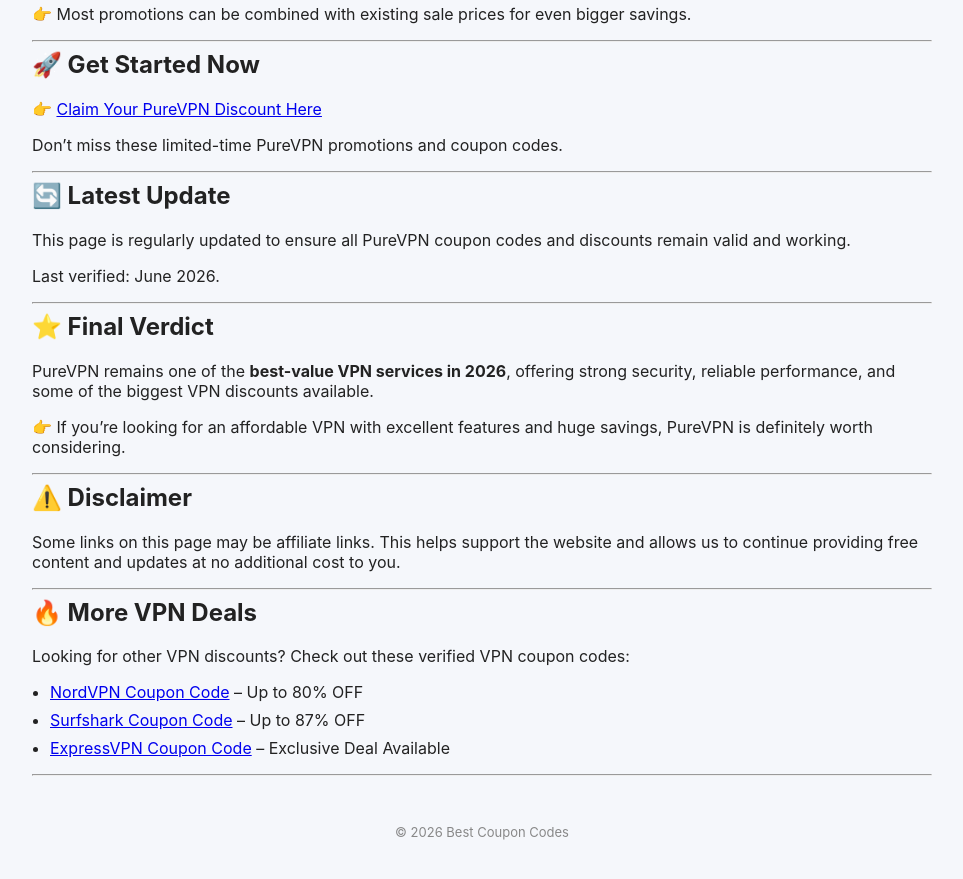
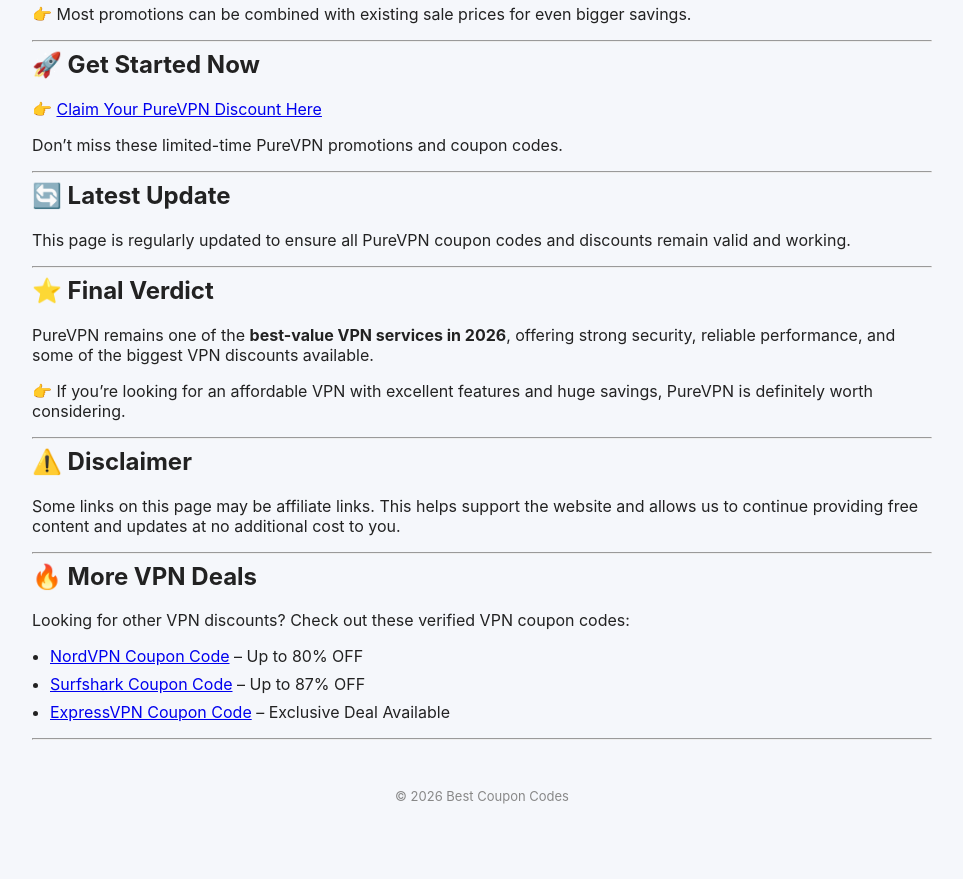
Before and after one commit to BestCouponCodes/best-coupon-codes, a Jekyll site: the page built from purevpn-coupon-code.md, in a window 1280 px wide and 900 px high, scrolled down 1923 px. Shown: the top 879 px of the window, without its empty margins (158-1121 px from the left). Built offline with Jekyll 4.4.1, drawn with Linux system fonts in a browser that asks for light colours.

Commit message:
Update verification date in coupon code document
Removed outdated verification date from the document.

```diff
--- a/purevpn-coupon-code.md
+++ b/purevpn-coupon-code.md
@@ -109,8 +109,6 @@ Don't miss these limited-time PureVPN promotions and coupon codes.
 
 This page is regularly updated to ensure all PureVPN coupon codes and discounts remain valid and working.
 
-Last verified: June 2026.
-
 ---
 
 ## ⭐ Final Verdict
```
